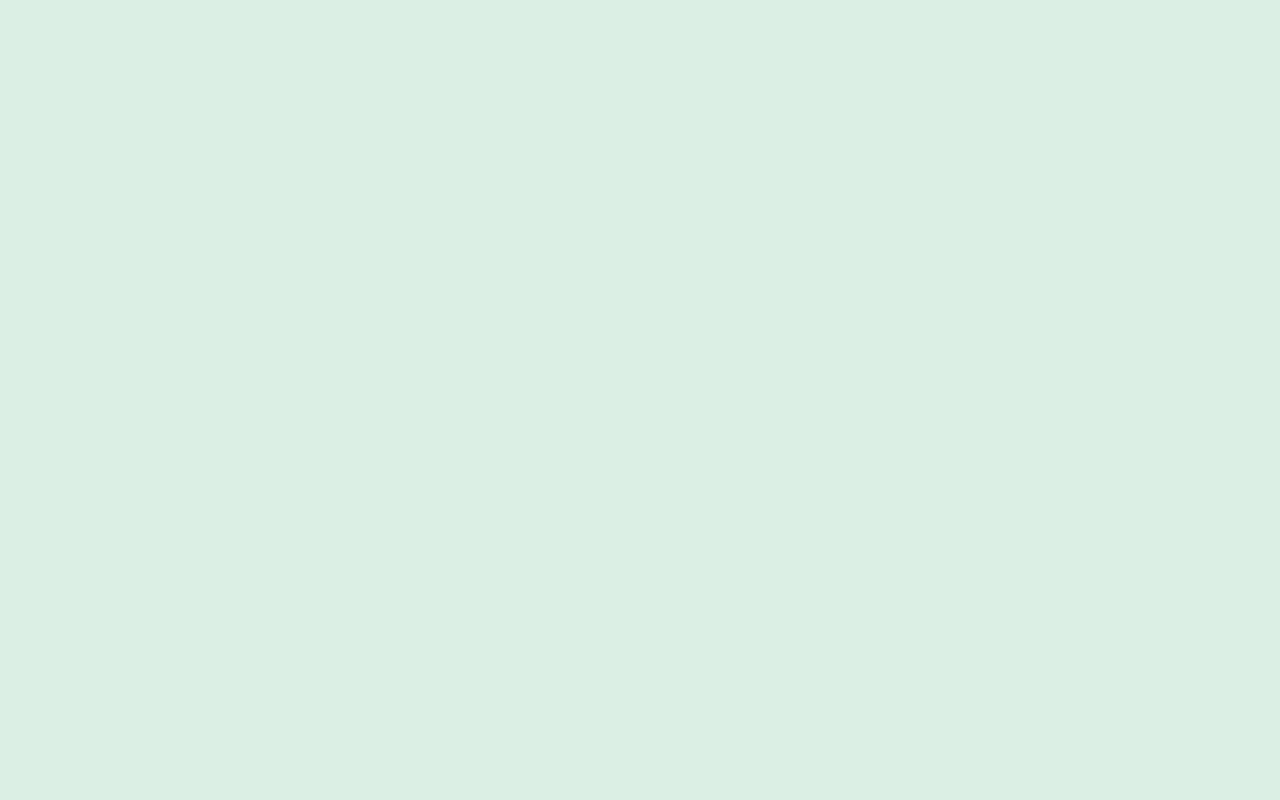
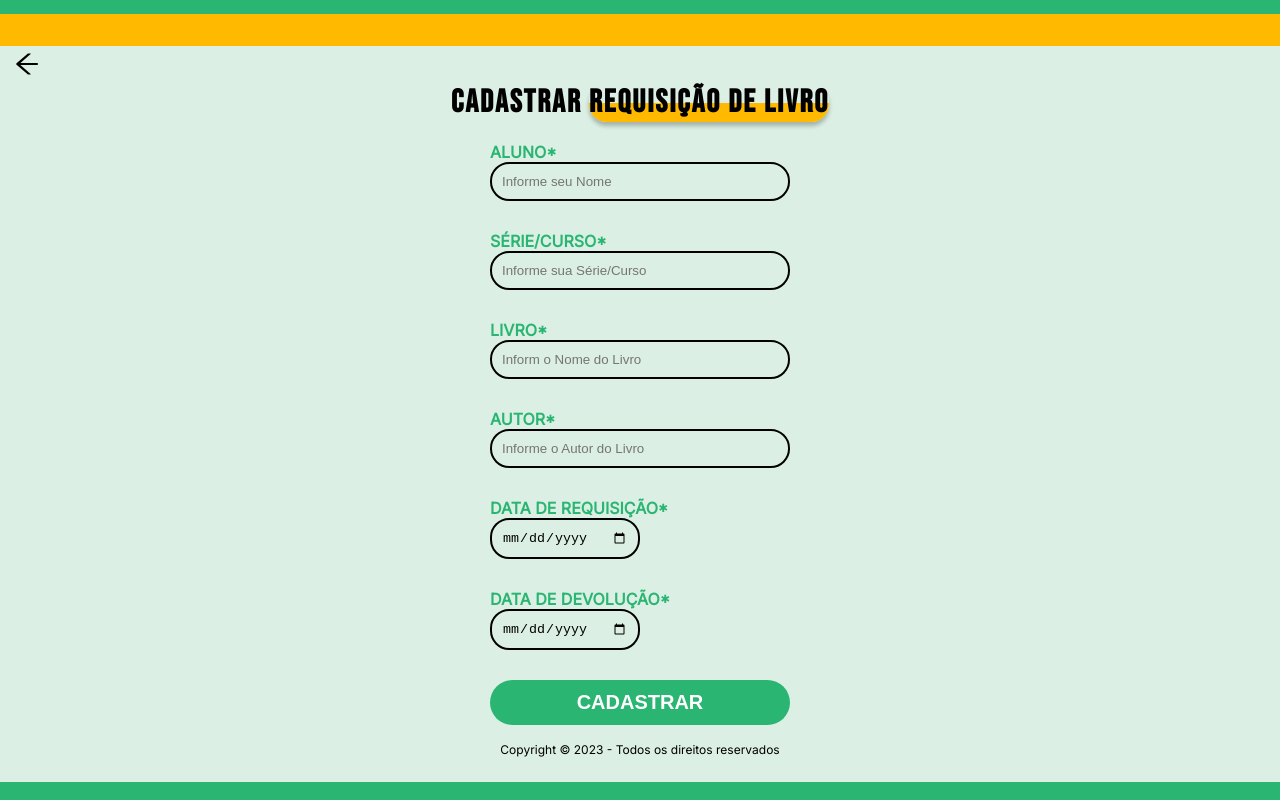
Before and after one commit to kaykeeb3/App_Mobile, a React (Vite) app: page / in a window 1280 px wide. Shown: the part 6820-7620 px from the top of the page. Before the commit the page ends 6802 px from the top, so only its background shows below. Built offline with nearby package versions, Linux system fonts and the light colour scheme.

Commit message:
Criação da tela de Requisição de Livros

```diff
--- a/src/App.jsx
+++ b/src/App.jsx
@@ -4,6 +4,8 @@ import Category from "./components/Category";
 import Login from "./components/Login";
 import Request from "./components/Request";
 import EditProfile from "./components/editProfile";
+import PageRequest from "./pages/PageRequests"
+import PageLivros from "./pages/PageLivros"
 
 /*import PageLivros from "./pages/PageLivros"*/
 
@@ -16,6 +18,9 @@ function App() {
       <Category />
       <Request />
       <EditProfile />
+      <PageRequest />
+      <PageLivros />
+
     </>
   );
 }
--- /dev/null
+++ b/src/pages/PageRequests/index.jsx
@@ -0,0 +1,63 @@
+import { Title, TitleText, Form, Link, Icon, SpanText, DivInfos, DivForm, HeaderGreen, HeaderYellow, Color, Input,InputDate, Label, SubmitButton, Container } from "./styles/styled";
+import { AiOutlineArrowLeft } from "react-icons/ai"
+
+const Cadastro = () => {
+  return (
+    <Container>
+      <HeaderGreen>
+        <Color>⠀</Color>
+      </HeaderGreen>
+      <HeaderYellow>
+        <Color>⠀</Color>
+      </HeaderYellow>
+      <Link href='#'>
+    <Icon
+      as={AiOutlineArrowLeft}
+      color="#000"
+      size="30"
+      />
+    </Link>
+      <Title>CADASTRAR <SpanText>REQUISIÇÃO DE LIVRO</SpanText></Title>
+      <DivForm>
+      <Form>
+        <DivInfos>
+          <Label>ALUNO*</Label>
+          <Input type="text" placeholder="Informe seu Nome" />
+        </DivInfos>
+
+        <DivInfos>
+          <Label>SÉRIE/CURSO*</Label>
+          <Input type="text" placeholder="Informe sua Série/Curso" />
+        </DivInfos>
+
+        <DivInfos>
+          <Label>LIVRO*</Label>
+          <Input type="text" placeholder="Inform o Nome do Livro" />
+        </DivInfos>
+
+        <DivInfos>
+          <Label>AUTOR*</Label>
+          <Input type="text" placeholder="Informe o Autor do Livro" />
+        </DivInfos>
+
+        <DivInfos>
+          <Label>DATA DE REQUISIÇÃO*</Label>
+          <InputDate type="date" placeholder="Data de Requisição" />
+        </DivInfos>
+
+        <DivInfos>
+          <Label>DATA DE DEVOLUÇÃO*</Label>
+          <InputDate type="date" placeholder="Data de Devolução" />
+        </DivInfos>
+
+        <SubmitButton>CADASTRAR</SubmitButton>
+      </Form>
+      </DivForm>
+      <TitleText>
+        Copyright © 2023 - Todos os direitos reservados
+      </TitleText>
+    </Container>
+  )
+}
+
+export default Cadastro;
--- /dev/null
+++ b/src/pages/PageRequests/styles/styled.jsx
@@ -0,0 +1,134 @@
+import styled from 'styled-components';
+
+export const Container = styled.div`
+  width: 100vw;
+  height: 100vh;
+  display: flex;
+  flex-direction: column;
+`;
+
+export const HeaderGreen = styled.header`
+  background-color: #2AB572;
+  width: 100vw;
+  height: 4%;
+`;
+
+export const HeaderYellow = styled.header`
+  background-color: #FFBA00;
+  width: 100%;
+  height: 4%;
+`;
+
+export const Color = styled.div`
+  width: 100vw;
+`;
+
+export const Link = styled.a`
+  text-decoration: none;
+  cursor: pointer;
+
+`;
+
+export const Icon = styled.a`
+  font-weight: 900;
+  margin-top: 3px;
+  margin-left: 12px;
+`;
+
+export const Title = styled.h1`
+  text-align: center;
+  margin-top: 0px;
+  font-family: 'Bebas Neue';
+  letter-spacing: 2px;
+`;
+
+export const Form = styled.form`
+  display: flex;
+  flex-direction: column;
+  margin-top: 20px;
+`;
+
+export const DivInfos = styled.div `
+  display: flex;
+  flex-direction:column;
+  margin-bottom: 20px;
+`;
+
+export const DivForm = styled.div `
+  display: flex;
+  align-items: center;
+  justify-content: center;
+`;
+
+
+export const Input = styled.input`
+  margin-bottom: 10px;
+  border: solid 2px black;
+  padding: 10px;
+  width: 300px;
+  border-radius: 1.2rem;
+  background-color: #DBEFE4;
+`;
+
+export const InputDate = styled.input`
+  margin-bottom: 10px;
+  border: solid 2px black;
+  padding: 10px;
+  width: 150px;
+  border-radius: 1.2rem;
+  background-color: #DBEFE4;
+
+`;
+
+
+export const Label = styled.label`
+  align-self: flex-start;
+  color: #2AB572;
+  font-weight: bold;
+  font-family: Inter;
+`;
+
+export const SubmitButton = styled.button`
+  cursor:pointer;
+  font-size: 20px;
+  font-weight: bold;
+  height: 45px;
+  width: 300px;
+  border: 0px solid;
+  background-color: #2AB572;
+  background-size: 500% 400%;
+  color: white;
+  border-radius: 50px;
+  transition: 0.6s all;
+  display: flex;
+  align-items: center;
+
+  justify-content: center;
+`;
+
+export const TitleText = styled.h3`
+  font-family: Inter;
+  font-weight: 400;
+  font-size: 12px;
+  text-align: center;
+  line-height: 14px;
+  color: #000;
+  height: 2rem;
+  width: 100%;
+  margin-top: 18px;
+  margin-bottom:5px;
+
+`;
+
+export const SpanText = styled.span`
+  width: 147px;
+  border-radius: 18px;
+  box-shadow: 0px 4px 4px rgba(0, 0, 0, 0.25);
+  background: linear-gradient(
+      to top,
+      #FFBA00 0%,
+      #FFBA00 50%,
+      #DBEFE4 50%,
+      #DBEFE4 100%
+  );
+`;
```
